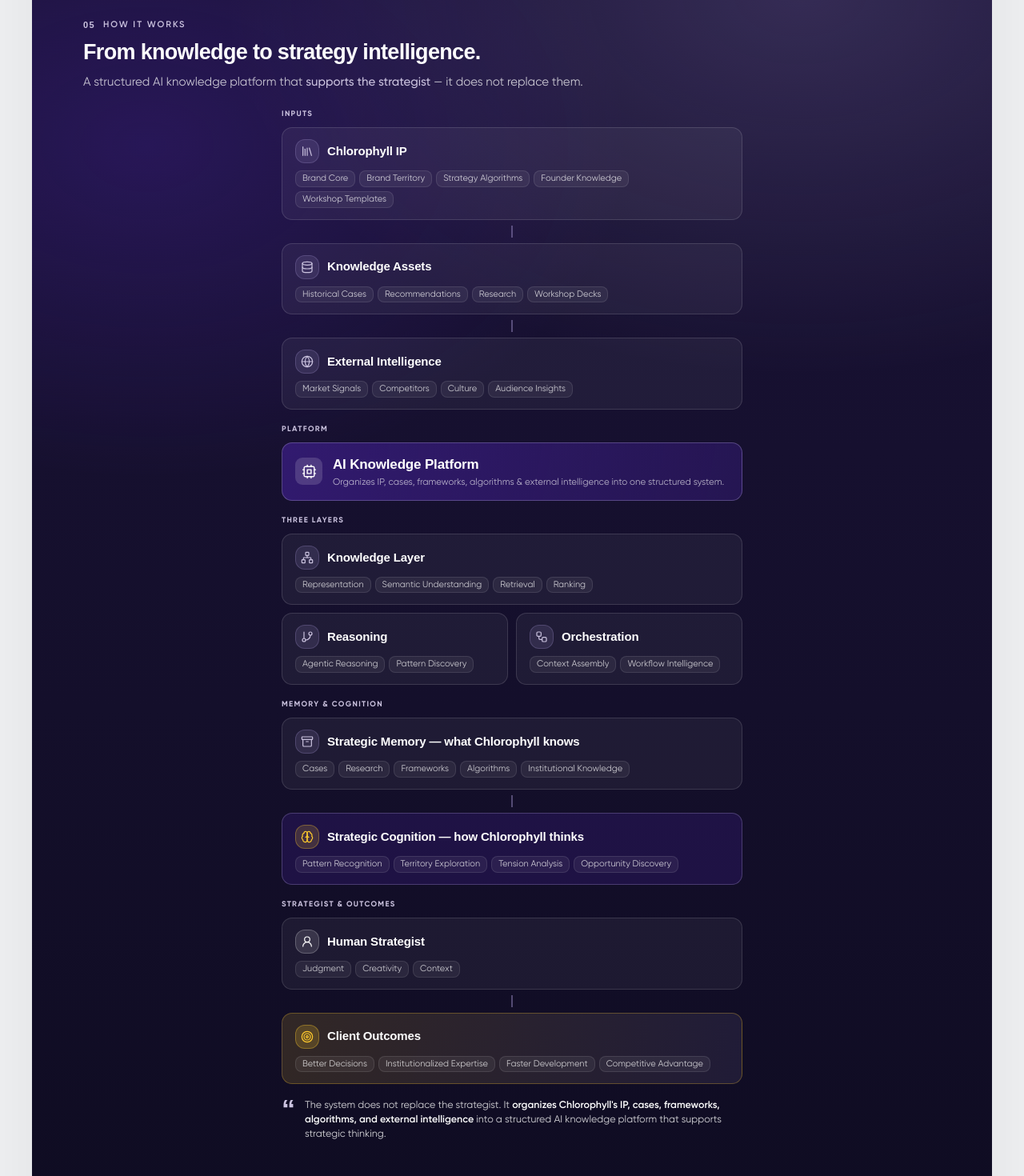
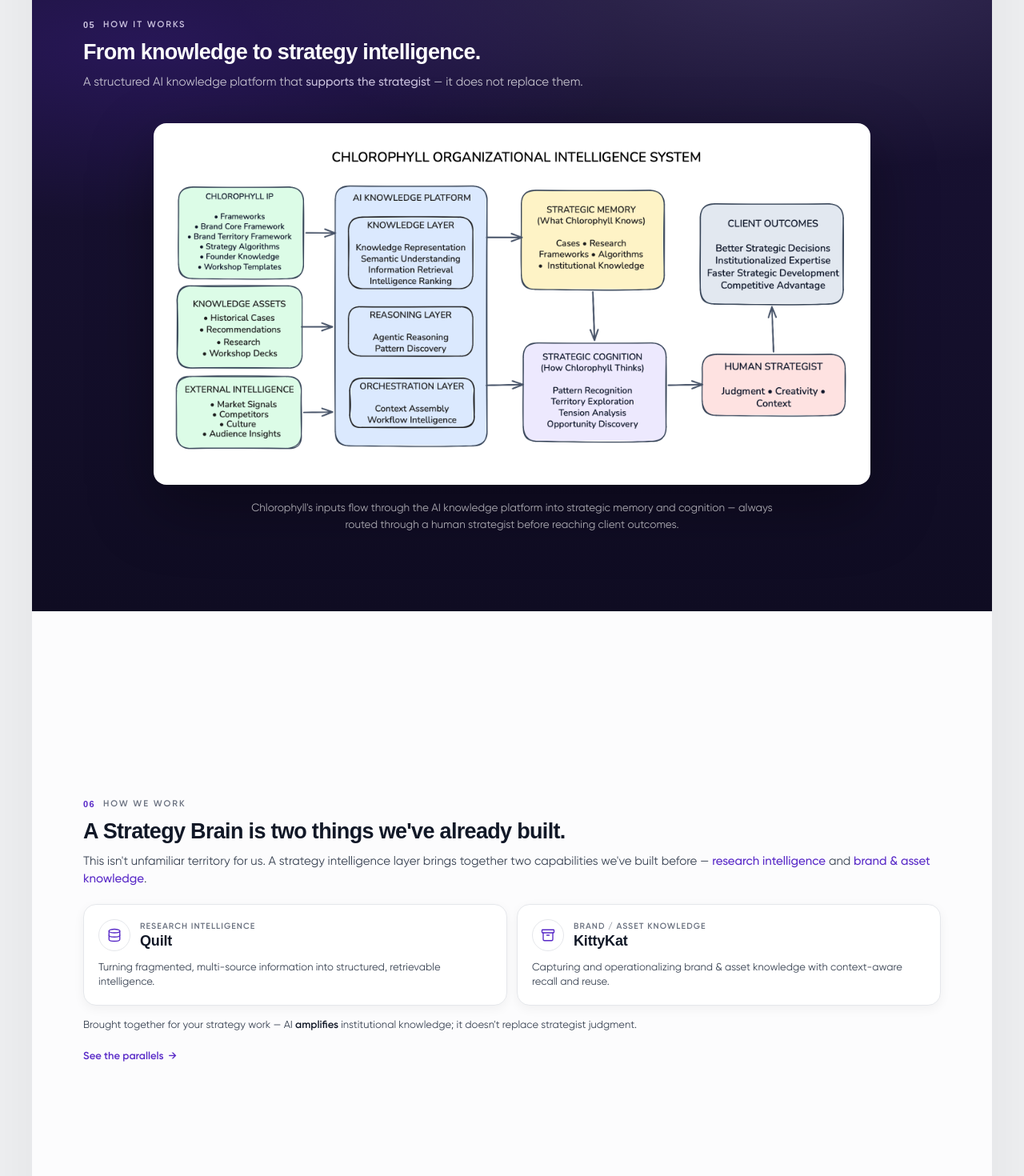
Before and after one commit to yuvabe-ai-labs/proposal-chlorophyll, a Next.js app: page / in a window 1280 px wide. Shown: the part 3360-4830 px from the top of the page at 80% size. Built offline with nearby package versions, Linux system fonts and the light colour scheme; a web font is replaced by a local one.

Commit message:
feat: replace slide 5 hand-built diagram with arch-dia.png exhibit + caption

```diff
--- a/src/components/Section4.tsx
+++ b/src/components/Section4.tsx
@@ -1,72 +1,11 @@
-import type { ComponentType, SVGProps } from "react";
 import { Section, SectionHeader, Hl } from "./ui";
-import { Bars, Database, Globe, Cpu, Network, GitBranch, Workflow, Archive, BrainCog, User, Target } from "./icons";
 
-type Icon = ComponentType<SVGProps<SVGSVGElement>>;
-type Variant = "default" | "cog" | "out" | "human";
-
-const variants: Record<Variant, { card: string; nico: string; icon: string }> = {
-  default: {
-    card: "bg-white/5 border-white/[0.13]",
-    nico: "bg-[rgba(150,136,192,0.16)] border-[rgba(150,136,192,0.3)]",
-    icon: "text-lavender-200",
-  },
-  cog: {
-    card: "bg-cog border-[rgba(150,136,192,0.36)]",
-    nico: "bg-[rgba(255,202,45,0.16)] border-[rgba(255,202,45,0.32)]",
-    icon: "text-yellow-500",
-  },
-  out: {
-    card: "bg-out border-[rgba(255,202,45,0.28)]",
-    nico: "bg-[rgba(255,202,45,0.18)] border-[rgba(255,202,45,0.34)]",
-    icon: "text-yellow-500",
-  },
-  human: {
-    card: "bg-white/5 border-white/[0.13]",
-    nico: "bg-white/[0.12] border-white/[0.22]",
-    icon: "text-white",
-  },
-};
-
-function NCard({ Icon, title, tags, variant = "default" }: { Icon: Icon; title: string; tags: string[]; variant?: Variant }) {
-  const v = variants[variant];
-  return (
-    <div className={`reveal rounded-[13px] border px-4 py-3.5 ${v.card}`}>
-      <div className="mb-[9px] flex items-center gap-2.5">
-        <span className={`grid h-[30px] w-[30px] flex-none place-items-center rounded-lg border ${v.nico}`}>
-          <Icon className={`h-4 w-4 ${v.icon}`} strokeWidth={1.8} />
-        </span>
-        <span className="font-display text-[15px] font-semibold leading-[1.1] tracking-[-0.01em] text-white">{title}</span>
-      </div>
-      <Tags tags={tags} />
-    </div>
-  );
-}
-
-function Tags({ tags }: { tags: string[] }) {
-  return (
-    <div className="flex flex-wrap gap-[5px]">
-      {tags.map((t) => (
-        <span key={t} className="rounded-md border border-white/10 bg-white/[0.06] px-2 py-[3px] text-[11px] leading-[1.15] text-white/75">
-          {t}
-        </span>
-      ))}
-    </div>
-  );
-}
-
-function GrpLabel({ children, first = false }: { children: string; first?: boolean }) {
-  return (
-    <div className={`mb-[9px] text-[9.5px] font-bold uppercase tracking-[0.14em] text-lavender-200 ${first ? "mt-0" : "mt-[18px]"}`}>
-      {children}
-    </div>
-  );
-}
-
-function NConn() {
-  return <div className="mx-auto my-[7px] h-[15px] w-0.5 bg-[rgba(150,136,192,0.5)]" />;
-}
-
+/**
+ * "How it works" (s5). Shows the Chlorophyll Organizational Intelligence System
+ * diagram as a framed exhibit on the dark slide, with a caption.
+ *
+ * Image lives at: public/assets/arch-dia.png
+ */
 export function Section4() {
   return (
     <Section id="s5" night>
@@ -74,55 +13,20 @@
         A structured AI knowledge platform that <Hl night>supports the strategist</Hl> — it does not replace them.
       </SectionHeader>
 
-      <div className="mt-[22px] flex flex-col items-stretch lg:mx-auto lg:max-w-xl">
-        <GrpLabel first>Inputs</GrpLabel>
-        <NCard Icon={Bars} title="Chlorophyll IP" tags={["Brand Core", "Brand Territory", "Strategy Algorithms", "Founder Knowledge", "Workshop Templates"]} />
-        <NConn />
-        <NCard Icon={Database} title="Knowledge Assets" tags={["Historical Cases", "Recommendations", "Research", "Workshop Decks"]} />
-        <NConn />
-        <NCard Icon={Globe} title="External Intelligence" tags={["Market Signals", "Competitors", "Culture", "Audience Insights"]} />
-
-        <GrpLabel>Platform</GrpLabel>
-        <div className="reveal flex items-center gap-[13px] rounded-[13px] border border-[rgba(150,136,192,0.42)] bg-platform px-4 py-3.5">
-          <span className="grid h-[34px] w-[34px] flex-none place-items-center rounded-[9px] bg-white/15">
-            <Cpu className="h-[19px] w-[19px] text-white" strokeWidth={1.8} />
-          </span>
-          <div>
-            <div className="font-display text-[17px] font-semibold tracking-[-0.01em] text-white">AI Knowledge Platform</div>
-            <div className="mt-0.5 text-[11.5px] leading-[1.3] text-white/[0.66]">
-              Organizes IP, cases, frameworks, algorithms &amp; external intelligence into one structured system.
-            </div>
-          </div>
+      <figure className="reveal mx-auto mt-6 w-full max-w-4xl md:mt-10">
+        <div className="overflow-hidden rounded-2xl border border-white/10 bg-white p-2 shadow-[0_30px_80px_rgba(0,0,0,0.35)] md:p-4">
+          {/* eslint-disable-next-line @next/next/no-img-element */}
+          <img
+            src="/assets/arch-dia.png"
+            alt="Chlorophyll Organizational Intelligence System: inputs — Chlorophyll IP, knowledge assets, and external intelligence — feed the AI Knowledge Platform (knowledge, reasoning, and orchestration layers), which builds strategic memory and strategic cognition, routed through a human strategist to client outcomes."
+            className="h-auto w-full rounded-xl"
+          />
         </div>
-
-        <GrpLabel>Three layers</GrpLabel>
-        <div className="reveal flex flex-col gap-2.5">
-          <NCard Icon={Network} title="Knowledge Layer" tags={["Representation", "Semantic Understanding", "Retrieval", "Ranking"]} />
-          <div className="grid grid-cols-2 gap-2.5">
-            <NCard Icon={GitBranch} title="Reasoning" tags={["Agentic Reasoning", "Pattern Discovery"]} />
-            <NCard Icon={Workflow} title="Orchestration" tags={["Context Assembly", "Workflow Intelligence"]} />
-          </div>
-        </div>
-
-        <GrpLabel>Memory &amp; cognition</GrpLabel>
-        <NCard Icon={Archive} title="Strategic Memory — what Chlorophyll knows" tags={["Cases", "Research", "Frameworks", "Algorithms", "Institutional Knowledge"]} />
-        <NConn />
-        <NCard Icon={BrainCog} title="Strategic Cognition — how Chlorophyll thinks" tags={["Pattern Recognition", "Territory Exploration", "Tension Analysis", "Opportunity Discovery"]} variant="cog" />
-
-        <GrpLabel>Strategist &amp; outcomes</GrpLabel>
-        <NCard Icon={User} title="Human Strategist" tags={["Judgment", "Creativity", "Context"]} variant="human" />
-        <NConn />
-        <NCard Icon={Target} title="Client Outcomes" tags={["Better Decisions", "Institutionalized Expertise", "Faster Development", "Competitive Advantage"]} variant="out" />
-      </div>
-
-      <div className="reveal mt-[18px] flex items-start gap-3 lg:mx-auto lg:max-w-xl">
-        <span className="flex-none font-display text-[34px] font-semibold leading-[0.8] text-lavender-200">&ldquo;</span>
-        <p className="text-[12.5px] leading-[1.42] text-white/[0.82]">
-          The system does not replace the strategist. It{" "}
-          <b className="font-semibold text-white">organizes Chlorophyll&apos;s IP, cases, frameworks, algorithms, and external intelligence</b>{" "}
-          into a structured AI knowledge platform that supports strategic thinking.
-        </p>
-      </div>
+        <figcaption className="mx-auto mt-5 max-w-2xl text-center text-[12.5px] leading-[1.55] text-white/65 md:text-[13.5px]">
+          Chlorophyll&apos;s inputs flow through the AI knowledge platform into strategic memory and cognition — always
+          routed through a human strategist before reaching client outcomes.
+        </figcaption>
+      </figure>
     </Section>
   );
 }
```
Also changed, not shown: public/assets/arch-dia.png (added).
